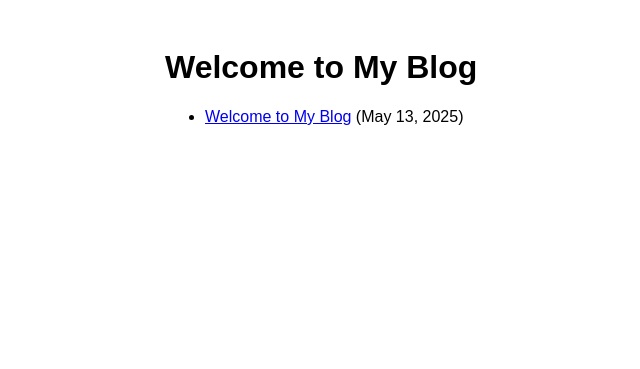
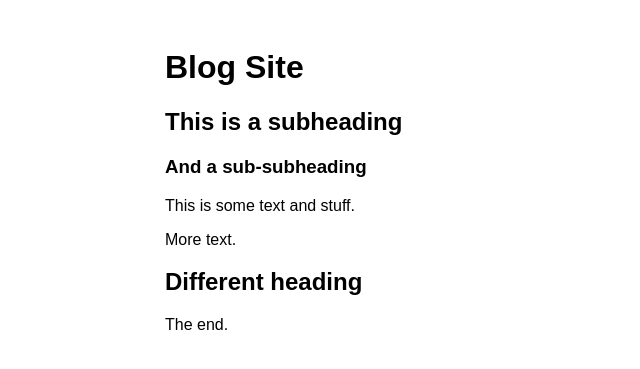
Before and after one commit to doopie-art/blog-site, a Jekyll site: the page built from index.md, in a window 1280 px wide. Shown: the top 369 px of the page, without its empty margins (75-715 px from the left). Built offline with Jekyll 4.4.1, drawn with Linux system fonts in a browser that asks for light colours.

Commit message:
minor tweeks

```diff
--- a/_posts/2025-05-13-welcome.md
+++ b/_posts/2025-05-13-welcome.md
@@ -1,9 +1,9 @@
 ---
 layout: default
-title: "Welcome to My Blog"
+title: "Title"
 date: 2025-05-13
 ---
 
-This is your first post. You can write in Markdown and Jekyll will convert it into a static HTML page.
+<!-- This is your first post. You can write in Markdown and Jekyll will convert it into a static HTML page.
 
-Start blogging and add more posts to the `_posts` folder!
+Start blogging and add more posts to the `_posts` folder! -->
--- a/index.md
+++ b/index.md
@@ -3,8 +3,20 @@ layout: default
 title: Home
 ---
 
-# Welcome to My Blog
+# Blog Site
 
-{% for post in site.posts %}
+<!-- {% for post in site.posts %}
 - [{{ post.title }}]({{ post.url }}) ({{ post.date | date: "%b %-d, %Y" }})
-{% endfor %}
+{% endfor %} -->
+
+## This is a subheading
+
+### And a sub-subheading
+
+This is some text and stuff.
+
+More text.
+
+## Different heading
+
+The end.
```
